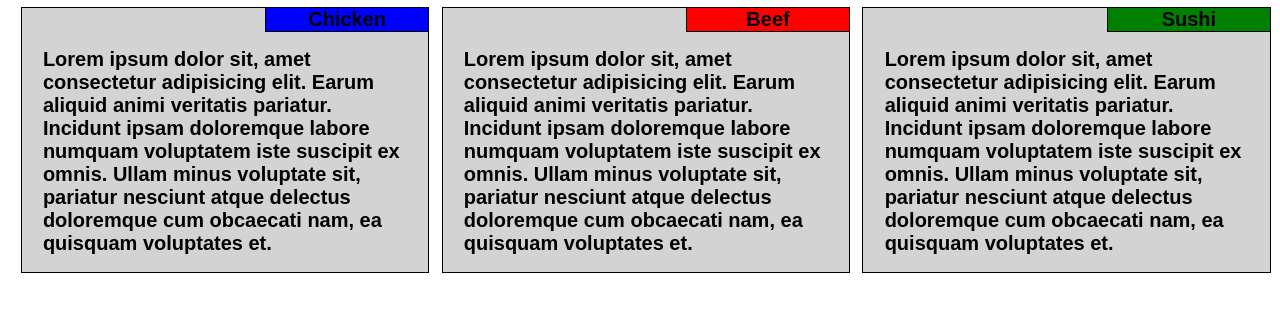
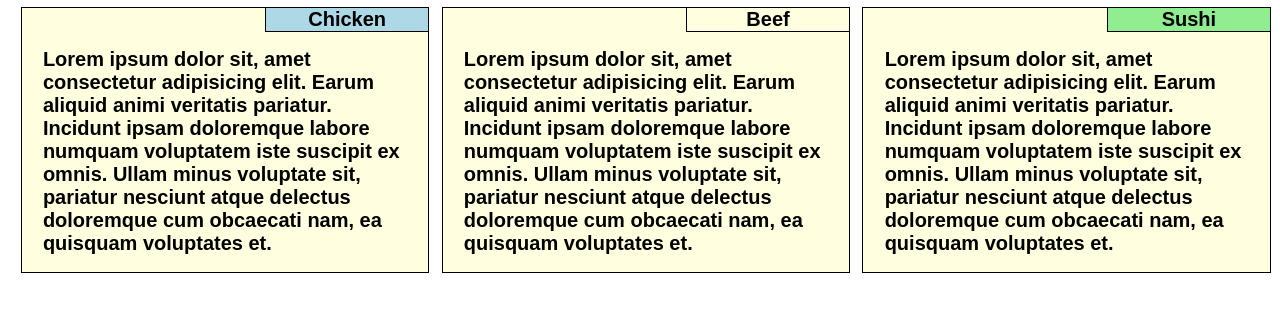
Before and after one commit to Ipshita-Basak/module2-solution, a plain HTML site: page index.html in a window 1280 px wide. Shown: the part 87-398 px from the top of the page. Drawn offline with Linux system fonts and the light colour scheme.

Commit message:
Update index.html

```diff
--- a/index.html
+++ b/index.html
@@ -34,15 +34,15 @@ body {
 }
 
 #chicken {
-    background-color: blue;
+    background-color: lightblue;
 }
 
 #beef {
-    background-color: red;
+    background-color: lightred;
 }
 
 #sushi {
-    background-color: green;
+    background-color: lightgreen;
 }
 
 .title {
@@ -77,7 +77,7 @@ body {
 .menuObject {
     float:left;
     text-align: left;
-    background-color: lightgray;
+    background-color: lightyellow;
     border-width: 1px;
     margin-bottom: 5px;
     border-color: black;
```
